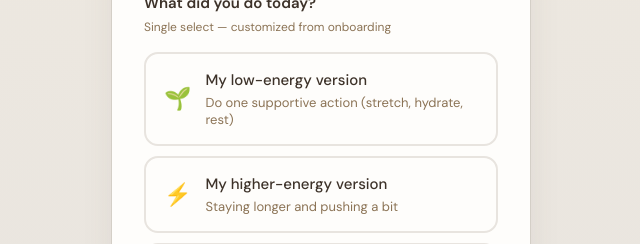
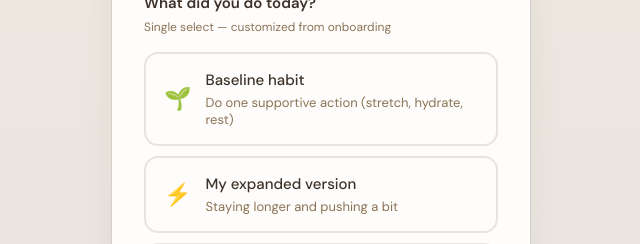
Before and after one commit to girisheduru/chlapp, a React (Vite) app in the folder frontend/: page /checkin in a window 1280 px wide. Shown: the part 816-1060 px from the top of the page, without its empty margins (319-959 px from the left). Built offline with nearby package versions, Linux system fonts and the light colour scheme.

Commit message:
Labels Change on screens

```diff
--- a/frontend/mocks/daily-checkin-mockups-v7.jsx
+++ b/frontend/mocks/daily-checkin-mockups-v7.jsx
@@ -620,14 +620,14 @@ const DailyCheckInMockupsV5 = () => {
               selected={selectedAction === 'baseline'}
               onClick={() => setSelectedAction('baseline')}
               emoji="🌱"
-              title="My low-energy version"
+              title="Baseline habit"
               subtitle={userData.baselineHabit}
             />
             <ActionOption
               selected={selectedAction === 'capacity'}
               onClick={() => setSelectedAction('capacity')}
               emoji="⚡"
-              title="My higher-energy version"
+              title="My expanded version"
               subtitle={userData.capacityHabit}
             />
             <ActionOption
--- a/frontend/mocks/onboarding-mockups-v6.jsx
+++ b/frontend/mocks/onboarding-mockups-v6.jsx
@@ -951,7 +951,7 @@ const OnboardingMockups = () => {
             <div style={{ height: 1, background: colors.border }} />
             <SummaryRow
               icon="⚡"
-              label="When energy allows"
+              label="When Circumstances Allow"
               value={capacityText || "45 minute pilates class"}
               bg="#E3F2FD"
             />
--- a/frontend/src/pages/DailyCheckIn.jsx
+++ b/frontend/src/pages/DailyCheckIn.jsx
@@ -197,14 +197,14 @@ const DailyCheckIn = () => {
               selected={selectedAction === 'baseline'}
               onClick={() => setSelectedAction('baseline')}
               emoji="🌱"
-              title="My low-energy version"
+              title="Baseline habit"
               subtitle={userData.baselineHabit}
             />
             <ActionOption
               selected={selectedAction === 'capacity'}
               onClick={() => setSelectedAction('capacity')}
               emoji="⚡"
-              title="My higher-energy version"
+              title="My expanded version"
               subtitle={userData.capacityHabit}
             />
             <ActionOption
--- a/frontend/src/pages/Onboarding.jsx
+++ b/frontend/src/pages/Onboarding.jsx
@@ -721,7 +721,7 @@ const Onboarding = () => {
             <div style={{ height: 1, background: colors.border }} />
             <SummaryRow
               icon="⚡"
-              label="When energy allows"
+              label="When Circumstances Allow"
               value={capacityText || "45 minute pilates class"}
               bg="#E3F2FD"
             />
```
